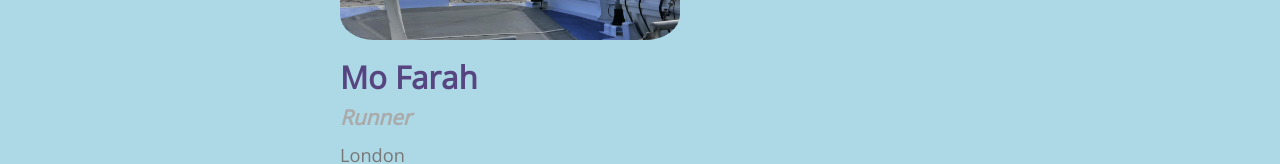
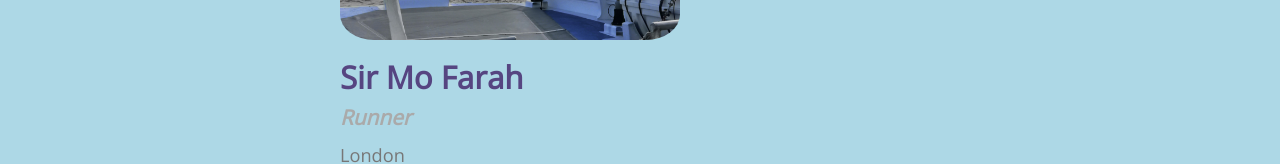
Before and after one commit to RedStan50/RedStan50.github.io, a plain HTML site: page index.html in a window 1280 px wide. Shown: the part 285-449 px from the top of the page. Drawn offline with nearby package versions, Linux system fonts and the light colour scheme.

Commit message:
added knighthood

```diff
--- a/index.html
+++ b/index.html
@@ -10,7 +10,7 @@
   <body>
     <img src="Belfast.jpg" alt="Al">
 
-    <h1>Mo Farah</h1>
+    <h1>Sir Mo Farah</h1>
 
     <h2>Runner</h2>
 
```
